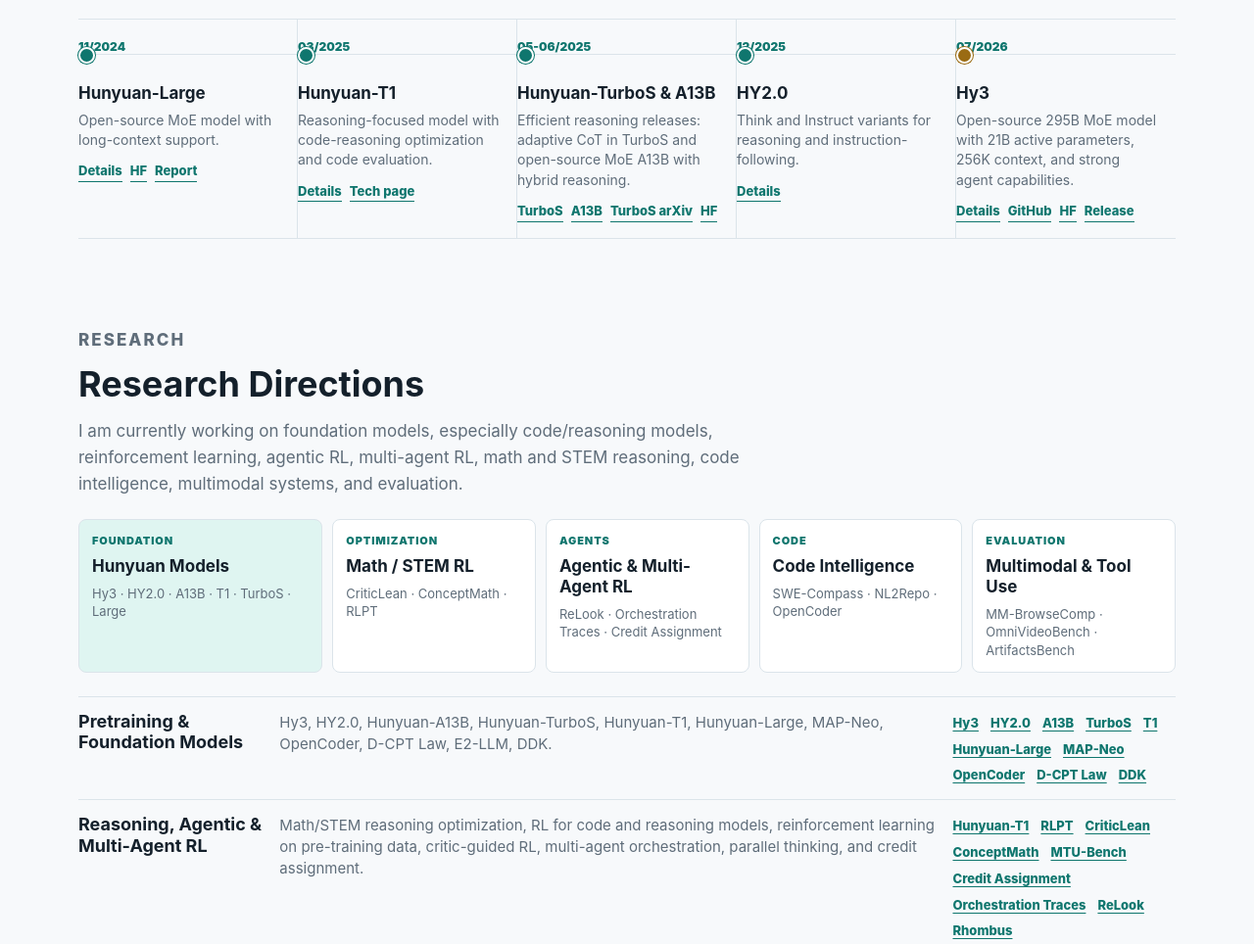
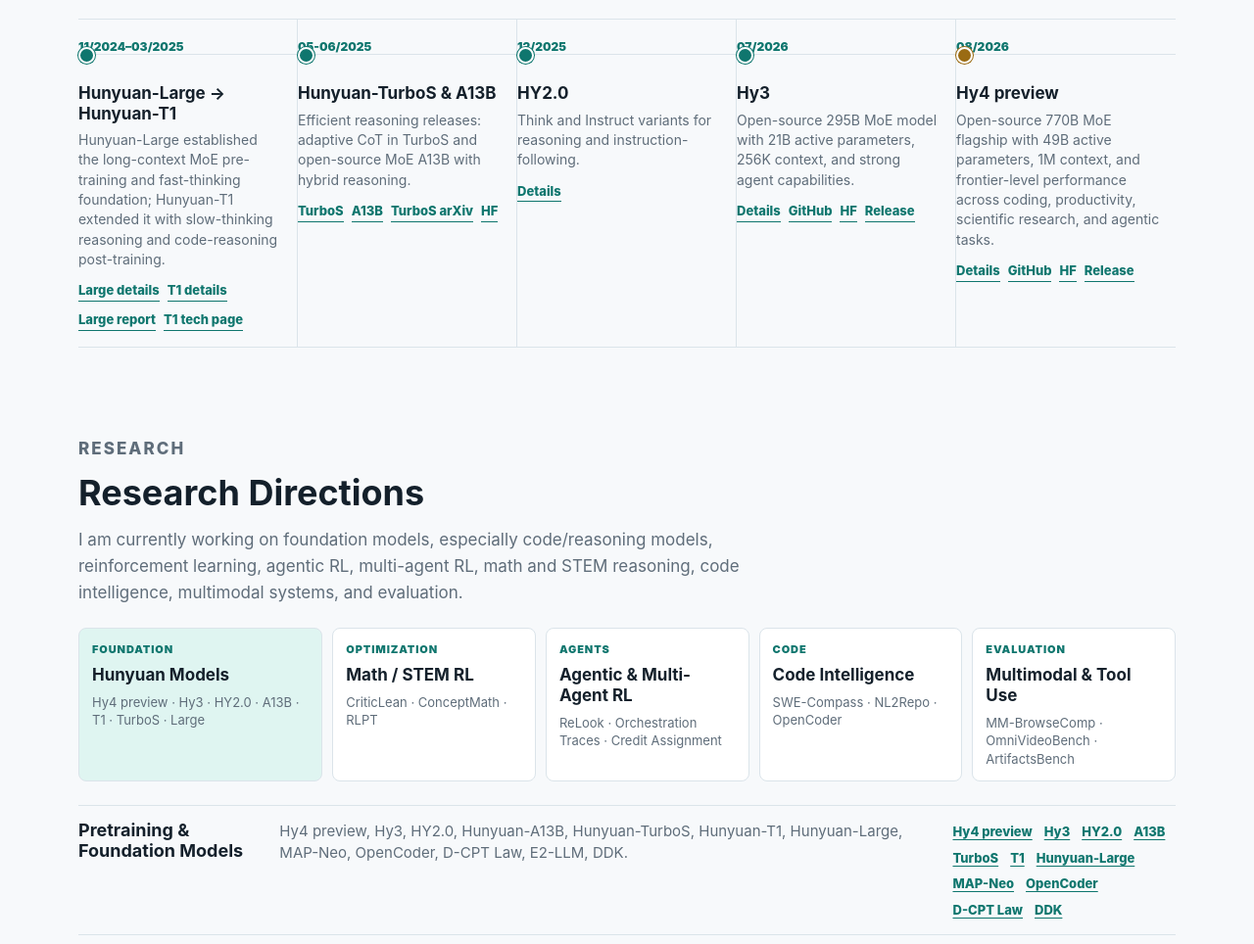
Before and after one commit to xxzcc/xxzcc.github.io, a plain HTML site: page index.html in a window 1280 px wide. Shown: the part 960-1924 px from the top of the page at 98% size. Drawn offline with Linux system fonts and the light colour scheme; some packages are replaced by stand-ins of ours; a script that the page names is missing.

Commit message:
Add Hy4 preview to homepage

```diff
--- a/index.html
+++ b/index.html
@@ -84,7 +84,7 @@
           <p class="hero-summary">
             I am a Senior Researcher at Tencent Hunyuan, where I work on RL
             post-training, agentic RL, multi-agent RL, and code-reasoning
-            systems for foundation models. I have been a core contributor to Hy3, HY2.0,
+            systems for foundation models. I have been a core contributor to Hy4 preview, Hy3, HY2.0,
             Hunyuan-A13B, Hunyuan-TurboS, Hunyuan-T1, and Hunyuan-Large.
           </p>
           <p class="identity-meta">
@@ -155,22 +155,14 @@
         </div>
         <div class="model-timeline" aria-label="Hunyuan model family timeline">
           <article class="timeline-item">
-            <time>11/2024</time>
-            <h3>Hunyuan-Large</h3>
-            <p>Open-source MoE model with long-context support.</p>
+            <time>11/2024–03/2025</time>
+            <h3>Hunyuan-Large → Hunyuan-T1</h3>
+            <p>Hunyuan-Large established the long-context MoE pre-training and fast-thinking foundation; Hunyuan-T1 extended it with slow-thinking reasoning and code-reasoning post-training.</p>
             <div class="paper-links">
-              <a href="#model-hunyuan-large">Details</a>
-              <a href="https://huggingface.co/tencent/Tencent-Hunyuan-Large" target="_blank" rel="noopener noreferrer">HF</a>
-              <a href="https://arxiv.org/abs/2411.02265" target="_blank" rel="noopener noreferrer">Report</a>
-            </div>
-          </article>
-          <article class="timeline-item">
-            <time>03/2025</time>
-            <h3>Hunyuan-T1</h3>
-            <p>Reasoning-focused model with code-reasoning optimization and code evaluation.</p>
-            <div class="paper-links">
-              <a href="#model-hunyuan-t1">Details</a>
-              <a href="https://tencent.github.io/llm.hunyuan.T1/README_EN.html" target="_blank" rel="noopener noreferrer">Tech page</a>
+              <a href="#model-hunyuan-large">Large details</a>
+              <a href="#model-hunyuan-t1">T1 details</a>
+              <a href="https://arxiv.org/abs/2411.02265" target="_blank" rel="noopener noreferrer">Large report</a>
+              <a href="https://tencent.github.io/llm.hunyuan.T1/README_EN.html" target="_blank" rel="noopener noreferrer">T1 tech page</a>
             </div>
           </article>
           <article class="timeline-item">
@@ -192,7 +184,7 @@
               <a href="#model-hy2">Details</a>
             </div>
           </article>
-          <article class="timeline-item featured">
+          <article class="timeline-item">
             <time>07/2026</time>
             <h3>Hy3</h3>
             <p>Open-source 295B MoE model with 21B active parameters, 256K context, and strong agent capabilities.</p>
@@ -201,6 +193,17 @@
               <a href="https://github.com/Tencent-Hunyuan/Hy3" target="_blank" rel="noopener noreferrer">GitHub</a>
               <a href="https://huggingface.co/tencent/Hy3" target="_blank" rel="noopener noreferrer">HF</a>
               <a href="https://www.tencent.com/tencent-hunyuan-officially-releases-hy3-advancing-agent-capabilities-and-deeper-product-integration/" target="_blank" rel="noopener noreferrer">Release</a>
+            </div>
+          </article>
+          <article class="timeline-item featured">
+            <time>08/2026</time>
+            <h3>Hy4 preview</h3>
+            <p>Open-source 770B MoE flagship with 49B active parameters, 1M context, and frontier-level performance across coding, productivity, scientific research, and agentic tasks.</p>
+            <div class="paper-links">
+              <a href="#model-hy4-preview">Details</a>
+              <a href="https://github.com/Tencent-Hunyuan/Hy4-preview" target="_blank" rel="noopener noreferrer">GitHub</a>
+              <a href="https://huggingface.co/tencent/Hy4-preview" target="_blank" rel="noopener noreferrer">HF</a>
+              <a href="https://www.tencent.com/tencent-releases-and-open-sources-tencent-hy4-preview/" target="_blank" rel="noopener noreferrer">Release</a>
             </div>
           </article>
         </div>
@@ -221,7 +224,7 @@
           <a class="map-node map-node-primary" href="#models">
             <span>Foundation</span>
             <strong>Hunyuan Models</strong>
-            <em>Hy3 · HY2.0 · A13B · T1 · TurboS · Large</em>
+            <em>Hy4 preview · Hy3 · HY2.0 · A13B · T1 · TurboS · Large</em>
           </a>
           <a class="map-node" href="#paper-critic-lean">
             <span>Optimization</span>
@@ -248,8 +251,9 @@
         <div class="direction-list">
           <article class="research-direction">
             <h3>Pretraining &amp; Foundation Models</h3>
-            <p>Hy3, HY2.0, Hunyuan-A13B, Hunyuan-TurboS, Hunyuan-T1, Hunyuan-Large, MAP-Neo, OpenCoder, D-CPT Law, E2-LLM, DDK.</p>
+            <p>Hy4 preview, Hy3, HY2.0, Hunyuan-A13B, Hunyuan-TurboS, Hunyuan-T1, Hunyuan-Large, MAP-Neo, OpenCoder, D-CPT Law, E2-LLM, DDK.</p>
             <div class="representative-links" aria-label="Representative pretraining and foundation model work">
+              <a href="#model-hy4-preview">Hy4 preview</a>
               <a href="#model-hy3-preview">Hy3</a>
               <a href="#model-hy2">HY2.0</a>
               <a href="#model-hunyuan-a13b">A13B</a>
@@ -319,6 +323,10 @@
         </div>
 
         <ol class="news-list">
+          <li>
+            <time datetime="2026-08">08/2026</time>
+            <p>Core contributor to the newly released and open-sourced <a href="#model-hy4-preview"><strong>Hy4 preview</strong></a>, a 770B MoE flagship with 49B active parameters, 1M context, and strong coding, scientific research, and agentic capabilities.</p>
+          </li>
           <li>
             <time datetime="2026-08">08/2026</time>
             <p>Four papers were accepted to EMNLP 2026: <a href="#paper-artifactsbench"><strong>ArtifactsBench</strong></a>, <a href="#paper-webcompass"><strong>WebCompass</strong></a>, and <a href="#paper-mm-browsecomp"><strong>MM-BrowseComp</strong></a> to the Main Conference, and <a href="#paper-jaggedbench"><strong>JaggedBench</strong></a> to Findings.</p>
@@ -409,6 +417,28 @@
           <section class="publication-group" aria-labelledby="models-heading" data-publication-group>
             <h3 id="models-heading">Models &amp; Technical Reports</h3>
             <div class="publication-list">
+              <article class="publication-item highlight" id="model-hy4-preview" data-category="models code rl">
+                <div class="publication-header">
+                  <h4>Hy4 preview</h4>
+                  <span class="venue-badge">Open Model 2026</span>
+                </div>
+                <p class="authors">Tencent Hy Team</p>
+                <p class="paper-note">Open-source 770B-parameter MoE flagship with 49B active parameters and 1M context, delivering frontier-level performance across coding, productivity, scientific research, and complex agentic tasks.</p>
+                <p class="paper-note"><strong>My role:</strong> Core contributor to post-training, reinforcement learning, and agentic capability optimization.</p>
+                <div class="impact-tags" aria-label="Impact tags">
+                  <span>770B MoE</span>
+                  <span>49B active</span>
+                  <span>1M context</span>
+                  <span>Agentic</span>
+                  <span>Apache 2.0</span>
+                </div>
+                <div class="paper-links">
+                  <a href="https://github.com/Tencent-Hunyuan/Hy4-preview" target="_blank" rel="noopener noreferrer">GitHub</a>
+                  <a href="https://huggingface.co/tencent/Hy4-preview" target="_blank" rel="noopener noreferrer">HF</a>
+                  <a href="https://www.tencent.com/tencent-releases-and-open-sources-tencent-hy4-preview/" target="_blank" rel="noopener noreferrer">Release</a>
+                </div>
+              </article>
+
               <article class="publication-item highlight" id="model-hy3-preview" data-category="models code rl">
                 <div class="publication-header">
                   <h4>Hy3</h4>
--- a/sitemap.xml
+++ b/sitemap.xml
@@ -2,7 +2,7 @@
 <urlset xmlns="http://www.sitemaps.org/schemas/sitemap/0.9">
   <url>
     <loc>https://xxzcc.github.io/</loc>
-    <lastmod>2026-08-26</lastmod>
+    <lastmod>2026-08-29</lastmod>
     <changefreq>weekly</changefreq>
     <priority>1.0</priority>
   </url>
```
